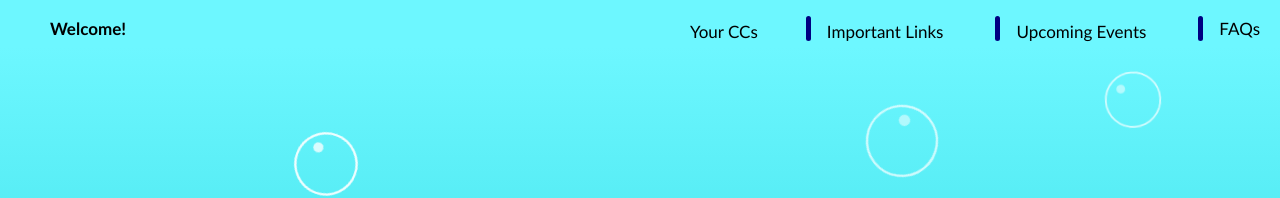
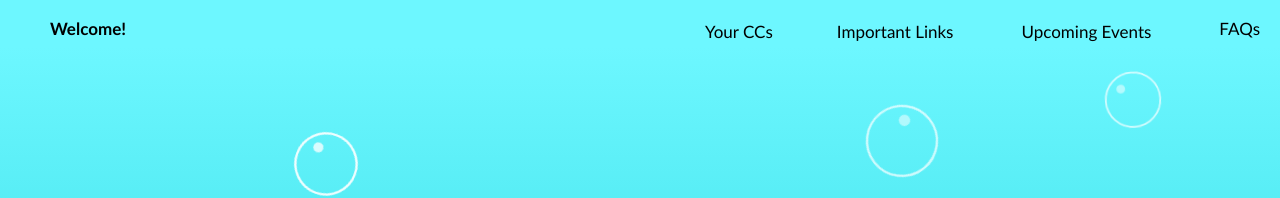
Before and after one commit to swimgirlnv/hegeman-site, a React (Create React App) app: page / in a window 1280 px wide. Shown: the top 198 px of the page. Built offline with nearby package versions, Linux system fonts and the light colour scheme; the HTML template or start-up script is replaced by a standard one.

Commit message:
fixing nav bar

```diff
--- a/src/TopBar.js
+++ b/src/TopBar.js
@@ -8,11 +8,8 @@ function TopBar () {
           <a className="navbar-first" href="#Intro"><strong>Welcome!</strong></a>
           <div className='navLinks'>
             <a href="#About">Your CCs</a>
-            <div className="separator"></div>
             <a className="navbar-last" href="#Links">Important Links</a>
-            <div className="separator"></div>
             <a className="navbar-last" href="#Events">Upcoming Events</a>
-            <div className="separator"></div>
             <a className="navbar-last" href="#FAQs">FAQs</a>
           </div>
 
```
